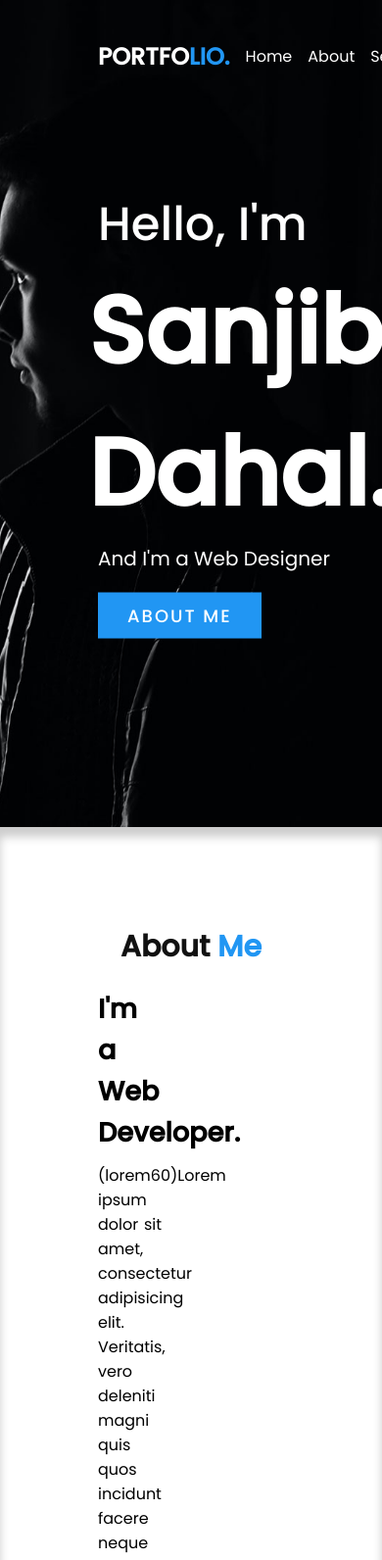
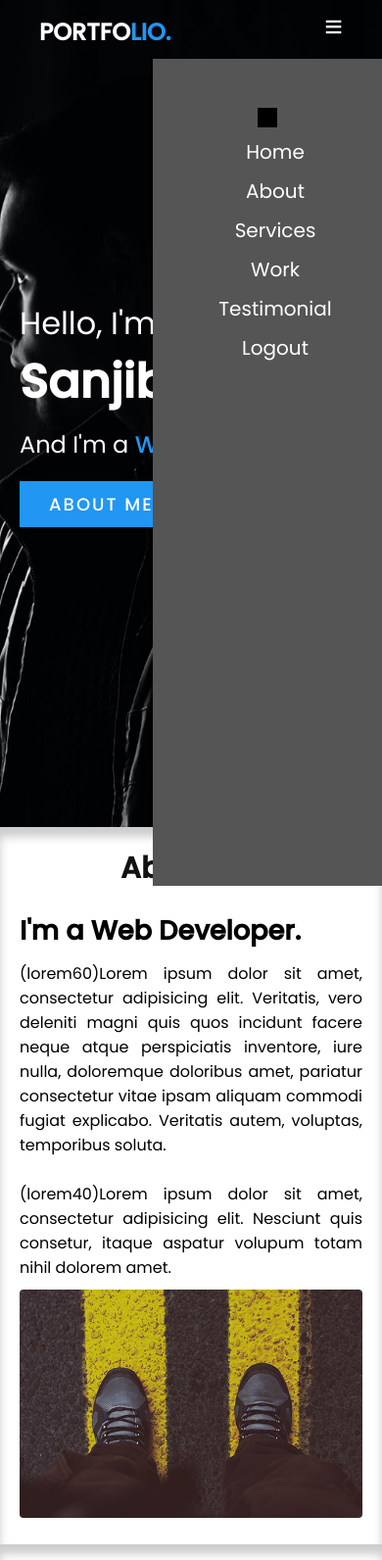
Before and after one commit to sanjibdahal/portfolio, a plain HTML site: page index.html in a window 390 px wide. Shown: the top 1592 px of the page at 98% size. Drawn offline with nearby package versions, Linux system fonts and the light colour scheme; a web font is replaced by a local one.

Commit message:
Update style.css

```diff
--- a/style.css
+++ b/style.css
@@ -1,6 +1,7 @@
 @import url('https://fonts.googleapis.com/css2?family=Poppins:wght@200;300;400;500&display=swap');
 @import url('https://fonts.googleapis.com/css2?family=Neonderthaw&family=Open+Sans:wght@300;400&family=Orbitron&family=Poppins:wght@200;300;400;500&display=swap');
-*{
+
+* {
   margin: 0;
   padding: 0;
   box-sizing: border-box;
@@ -10,11 +11,13 @@
   font-family: 'Poppins', sans-serif;
   scroll-behavior: smooth;
 }
-body{
+
+body {
   width: 100%;
 }
+
 /* Header section styling */
-header{
+header {
   position: fixed;
   top: 0;
   left: 0;
@@ -26,43 +29,53 @@ header{
   transition: 0.5s ease;
   z-index: 100000;
 }
-header.sticky{
+
+header.sticky {
   background: #fff;
   padding: 20px 100px;
-  box-shadow: 0 10px 15px rgba(0,0,0,0.2);
+  box-shadow: 0 10px 15px rgba(0, 0, 0, 0.2);
 }
-header.sticky .logo{
+
+header.sticky .logo {
   color: #2196f3;
 }
-header .logo span{
+
+header .logo span {
   color: #2196f3;
 }
-header.sticky .logo span{
+
+header.sticky .logo span {
   color: #111;
 }
-header.sticky ul li a{
+
+header.sticky ul li a {
   color: #111;
   transition: 0.1s ease;
 }
-header ul li a:hover{
+
+header ul li a:hover {
   color: #2196f3;
 }
-header .logo{
+
+header .logo {
   text-decoration: none;
   text-transform: uppercase;
   font-size: 24px;
   font-weight: 900;
   color: #fff;
 }
+
 header ul {
   display: flex;
   align-items: center;
 }
-header ul li{
+
+header ul li {
   list-style: none;
   margin-left: 16px;
 }
-header ul li a{
+
+header ul li a {
   text-decoration: none;
   color: #fff;
   font-size: 16px;
@@ -70,35 +83,44 @@ header ul li a{
 
 /* Home section styling */
 
-.home{
+.home {
   width: 100%;
   height: 100vh;
   background: url(images/banner.jpg);
   background-position: right;
   background-size: cover;
   color: white;
-  padding: 0 100px;
 }
-.home .content{
+
+.home .content {
   position: absolute;
   top: 50%;
   transform: translateY(-50%);
 }
-.home .content h3{
+
+.home .content h3 {
   font-size: 3em;
   font-weight: 500;
   line-height: 1.5em;
 }
-.home .content h1{
+
+.home .content h1 {
   font-size: 6rem;
   font-weight: 700;
   margin-left: -10px;
 }
-.home .content h2{
+
+.home .content h2 {
   font-size: 20px;
   font-weight: 400;
 }
-.btn{
+
+.home .content h2 span {
+  font-weight: 500;
+  color: #2196f3;
+}
+
+.btn {
   text-transform: uppercase;
   padding: 10px 30px;
   background: #2196f3;
@@ -114,80 +136,101 @@ header ul li a{
   margin-top: 20px;
   position: relative;
 }
-section{
+
+.menu {
+  display: none;
+}
+
+section {
   padding: 100px;
 }
 
 /* About section styling */
 
-.about{
+.about {
   width: 100%;
-  box-shadow: inset 0 10px 10px rgba(0,0,0,0.2);
+  box-shadow: inset 0 10px 10px rgba(0, 0, 0, 0.2);
 }
-.heading{
+
+.heading {
   display: flex;
   align-items: center;
   justify-content: center;
   margin-bottom: 20px;
   flex-direction: column;
 }
-.heading h1{
+
+.heading h1 {
   font-size: 30px;
   font-weight: 900;
   color: #111;
 }
-.heading h1 span{
+
+.heading h1 span {
   color: #2196f3;
 }
 
-.about .row{
+.heading p {
+  text-align: center;
+  margin-top: 8px;
+}
+
+.about .row {
   display: flex;
   justify-content: space-between;
   align-items: center;
 }
-.about .row .box{
+
+.about .row .box {
   padding-right: 30px;
 }
-.about .row .box p{
+
+.about .row .box p {
   text-align: justify;
 }
-.about .row .box h1{
+
+.about .row .box h1 {
   font-size: 1.7em;
   margin-bottom: 10px;
 }
-.about .row .col{
+
+.about .row .col {
   min-width: 50%;
 }
-.about .row .col img{
+
+.about .row .col img {
   max-width: 100%;
 }
 
 /* Services section styling */
-.services{
+.services {
   width: 100%;
   background: #fff;
   color: #111;
-  box-shadow: 0 10px 10px rgba(0,0,0,0.2),
-              inset 0 10px 10px rgba(0,0,0,0.2)
-  ;
+  box-shadow: 0 10px 10px rgba(0, 0, 0, 0.2),
+    inset 0 10px 10px rgba(0, 0, 0, 0.2);
 }
+
 .services .heading h1 {
   font-size: 30px;
   font-weight: 900;
   color: #111;
 }
-.services .heading p{
+
+.services .heading p {
   font-size: 16px;
   font-weight: 400;
   color: #111;
 }
-.services .container{
+
+.services .container {
   display: flex;
   justify-content: center;
   align-items: center;
   flex-wrap: wrap;
 }
-.services .container .card{
+
+.services .container .card {
   position: relative;
   padding: 40px 20px;
   background: #222;
@@ -199,21 +242,23 @@ section{
   z-index: 10;
   overflow: hidden;
 }
-.services .container .card::before{
+
+.services .container .card::before {
   content: '';
   position: absolute;
   top: 0;
   right: -50%;
   height: 100%;
   width: 340px;
-  background: rgba(255,255,255,0.2);
+  background: rgba(255, 255, 255, 0.2);
   opacity: 0.8;
   border-radius: 12px;
   z-index: 1;
   transform: skew(-40deg);
   transition: 0.5s ease;
 }
-.services .container .card .box{
+
+.services .container .card .box {
   width: 100%;
   height: 100%;
   display: flex;
@@ -223,41 +268,49 @@ section{
   text-align: center;
   transition: all 0.3s ease;
 }
-.services .container .card .box img{
+
+.services .container .card .box img {
   filter: invert(1);
   width: 130px;
   height: 130px;
 }
-.services .container .card .box h1{
+
+.services .container .card .box h1 {
   margin: 10px 0;
 }
-.services .container .card:hover{
+
+.services .container .card:hover {
   background: #2196f3;
 }
-.services .container .card:hover .box{
+
+.services .container .card:hover .box {
   transform: scale(1.05);
 }
 
 /* Work section styling  */
-.work .container{
+.work .container {
   position: relative;
   width: 100%;
 }
-.work .container .card{
+
+.work .container .card {
   text-align: center;
 }
-.work .container .card h1{
+
+.work .container .card h1 {
   color: #fff;
   font-size: 2em;
   position: absolute;
   bottom: -20px;
   left: 50%;
-  transform: translate(-50%,-50%);
+  transform: translate(-50%, -50%);
 }
-.work .button{
+
+.work .button {
   text-align: center;
 }
-.owl-dots{
+
+.owl-dots {
   margin-top: 18px;
   margin-bottom: 20px;
   display: flex;
@@ -265,7 +318,8 @@ section{
   justify-content: center;
   transition: 0.5s ease;
 }
-.owl-dot{
+
+.owl-dot {
   width: 14px;
   height: 14px;
   border-radius: 50%;
@@ -274,37 +328,44 @@ section{
   transition: 0.5s ease;
 
 }
-.owl-dot.active{
-  background: #2196f3!important;
+
+.owl-dot.active {
+  background: #2196f3 !important;
   width: 40px;
   border-radius: 8px;
   transition: 0.5s ease;
 }
 
 /* Testimonial section styling */
-.testimonial{
-  box-shadow: 0 10px 10px rgba(0,0,0,0.2),
-  inset 0 10px 10px rgba(0,0,0,0.2);
+.testimonial {
+  box-shadow: 0 10px 10px rgba(0, 0, 0, 0.2),
+    inset 0 10px 10px rgba(0, 0, 0, 0.2);
 }
-.testimonial .row{
+
+.testimonial .row {
   display: flex;
   align-items: center;
   justify-content: space-between;
   width: 100%;
 }
-.testimonial .row .col{
+
+.testimonial .row .col {
   min-width: 50%;
   background: #2196f3;
   padding: 40px 30px;
   color: #fff;
 }
-.testimonial .row .col:nth-child(1){
+
+.testimonial .row .col:nth-child(1) {
   margin-right: 30px;
 }
-.testimonial .row .col p{
+
+.testimonial .row .col p {
   font-size: 1.2em;
+  text-align: justify;
 }
-.testimonial .row .col .footer{
+
+.testimonial .row .col .footer {
   float: right;
   margin-top: 10px;
   text-align: right;
@@ -312,9 +373,143 @@ section{
 
 
 
-@media screen and (max-width:420px)
-{
-  .work .container .card h1{
+@media screen and (max-width:420px) {
+  section {
+    padding: 20px;
+  }
+
+  .testimonial .row {
+    display: flex;
+    justify-content: center;
+    align-items: center;
+    flex-direction: column;
+    width: 100%;
+  }
+
+  .testimonial .row .col {
+    width: 100%;
+  }
+
+  .testimonial .row .col:nth-child(1) {
+    margin: 0 0 10px 0;
+  }
+
+  .about .row {
+    display: flex;
+    justify-content: center;
+    align-items: center;
+    flex-direction: column;
+  }
+
+  .about .row .col {
+    width: 100%;
+  }
+
+  .about .row .box {
+    padding-right: 0px;
+    margin-bottom: 10px;
+  }
+
+  .about .row .col img {
+    border-radius: 4px;
+  }
+
+  .work .container .card h1 {
     color: #00f;
   }
+
+  .home .content h3 {
+    font-size: 2em;
+    font-weight: 400;
+    line-height: 1.5em;
+  }
+
+  .home .content h1 {
+    font-size: 3rem;
+    font-weight: 700;
+    margin-left: 0px;
+  }
+
+  .home .content h2 {
+    font-size: 1.5rem;
+    font-weight: 400;
+    margin-top: 10px;
+  }
+
+  header {
+    position: fixed;
+    top: 0;
+    left: 0;
+    width: 100%;
+    padding: 13px 40px;
+    display: flex;
+    align-items: center;
+    justify-content: space-between;
+    transition: 0.5s ease;
+    z-index: 100000;
+  }
+
+  header.sticky {
+    background: #fff;
+    padding: 10px 40px;
+    box-shadow: 0 10px 15px rgba(0, 0, 0, 0.2);
+  }
+
+  header.sticky ul li a {
+    color: #fff;
+    transition: 0.1s ease;
+  }
+
+  header ul li a:hover {
+    color: #2196f3;
+  }
+
+  header .logo {
+    text-decoration: none;
+    text-transform: uppercase;
+    font-size: 24px;
+    font-weight: 900;
+    color: #fff;
+  }
+
+  header ul {
+    display: flex;
+    align-items: center;
+    flex-direction: column;
+    position: absolute;
+    background: #555;
+    height: 100vh;
+    width: 60%;
+    right: 0;
+    top: 60px;
+    padding-top: 50px;
+  }
+  header ul::before{
+    content: '';
+    height: 20px;
+    width: 20px;
+    background: #000;
+  }
+
+  header ul li {
+    list-style: none;
+    margin-top: 10px;
+  }
+
+  header ul li a {
+    text-decoration: none;
+    color: #fff;
+    font-size: 20px;
+  }
+
+  .menu {
+    font-size: 2rem;
+    color: #fff;
+    display: flex;
+    margin-top: -10px;
+  }
+  header.sticky .menu {
+    color: #2196f3;
+  }
+
 }
```
